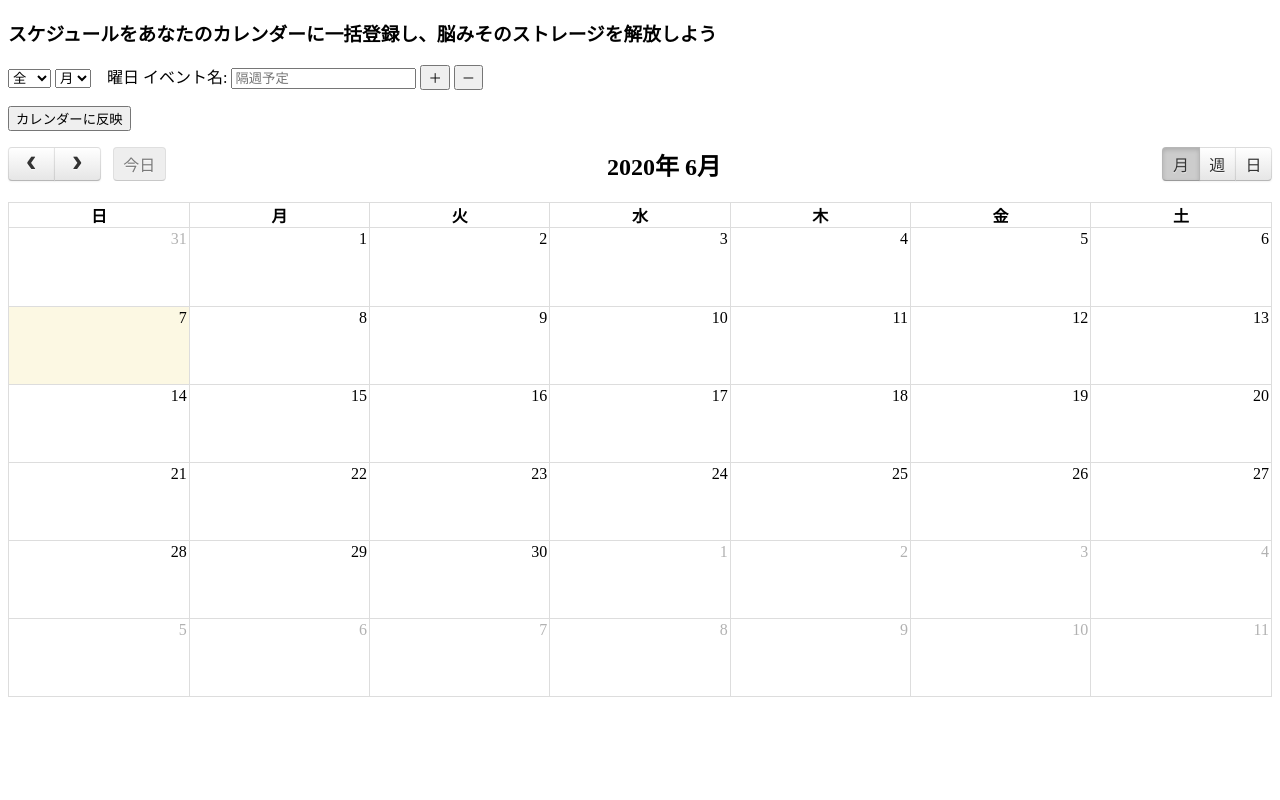
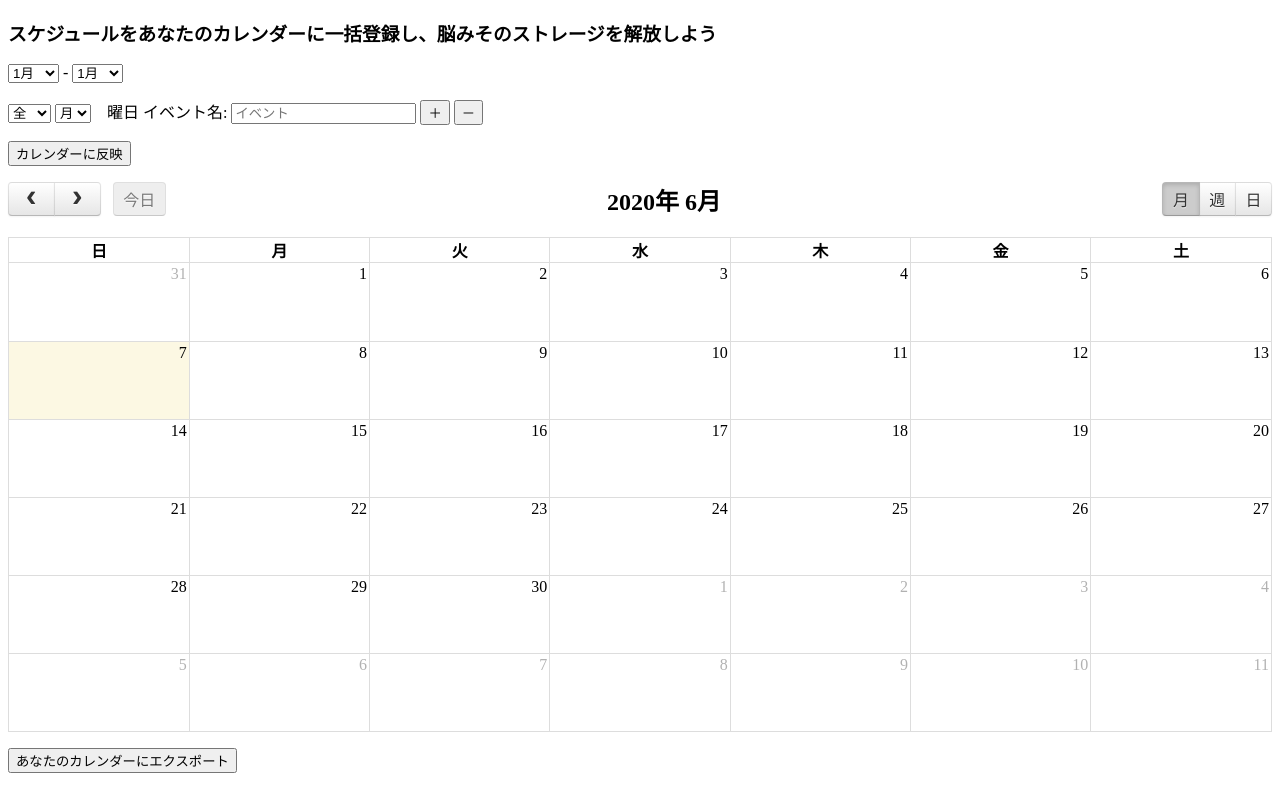
Before and after one commit to kugatomodai/flask-fullcalender, a Flask app: page / in a window 1280 px wide. Run offline with Flask 2, Linux system fonts and the light colour scheme; lists and menus that the app fills with data are empty; some libraries are stand-ins or nearby versions.

Commit message:
templates updated

```diff
--- a/templates/index.html
+++ b/templates/index.html
@@ -3,12 +3,43 @@
 <h3 id='explanation'>
     スケジュールをあなたのカレンダーに一括登録し、脳みそのストレージを解放しよう
 </h3>
-
+<p> </p>
+<div id="time_range">
+    <select class="startMonth">
+        <option value="January">1月</option>
+        <option value="February">2月</option>
+        <option value="March">3月</option>
+        <option value="April">4月</option>
+        <option value="May">5月</option>
+        <option value="June">6月</option>
+        <option value="July">7月</option>
+        <option value="August">8月</option>
+        <option value="September">9月</option>
+        <option value="October">10月</option>
+        <option value="November">11月</option>
+        <option value="December">12月</option>
+    </select> -
+    <select class="endMonth">
+        <option value="January">1月</option>
+        <option value="February">2月</option>
+        <option value="March">3月</option>
+        <option value="April">4月</option>
+        <option value="May">5月</option>
+        <option value="June">6月</option>
+        <option value="July">7月</option>
+        <option value="August">8月</option>
+        <option value="September">9月</option>
+        <option value="October">10月</option>
+        <option value="November">11月</option>
+        <option value="December">12月</option>
+    </select>
+</div>
+<p> </p>
 <div id="input_pluralBox">
     <form action＝"/post" method="post" class="form-inline"></form>
     <div id="input_plural">
         <label for="weekNo[]"></label>
-        <select name="weekNo[]">
+        <select class="weekNo[]">
             <option value="all">全</option>
             <option value=1>第1</option>
             <option value=2>第2</option>
@@ -17,7 +48,7 @@
             <option value=5>第5</option>
         </select>
         <label for="week[]"></label>
-        <select name="week[]">
+        <select class="week[]">
             <option value="Mon">月</option>
             <option value="Tue">火</option>
             <option value="Wed">水</option>
@@ -27,7 +58,7 @@
             <option value="Sun">日</option>
         </select>　曜日
         <label for='title'>イベント名: </label>
-        <input type="text" class="form-control" placeholder="隔週予定">
+        <input type="text" class="form-control" class="title" placeholder=イベント>
         <input type="button" value="＋" class="add pluralBtn">
         <input type="button" value="－" class="del pluralBtn">
     </div>
--- a/templates/layout.html
+++ b/templates/layout.html
@@ -72,5 +72,9 @@
     <!-- main contents here -->
     {% endblock %}
     <div id='calendar'></div>
+    <p> </p>
+    <div id='export_calendar'>
+        <input type="submit"  value="あなたのカレンダーにエクスポート" id="export_ical">
+    </div>
 </body>
 </html>
```
